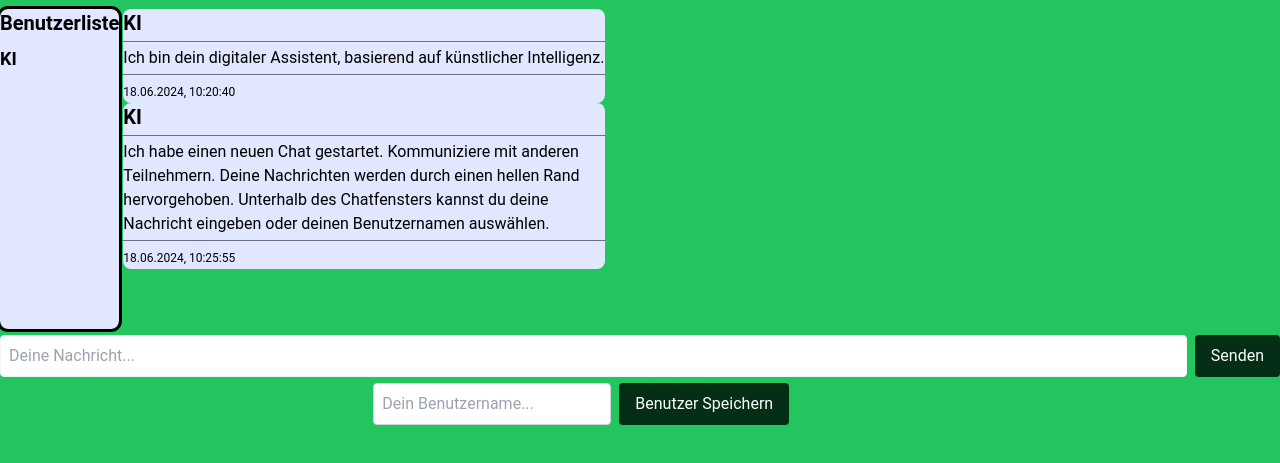
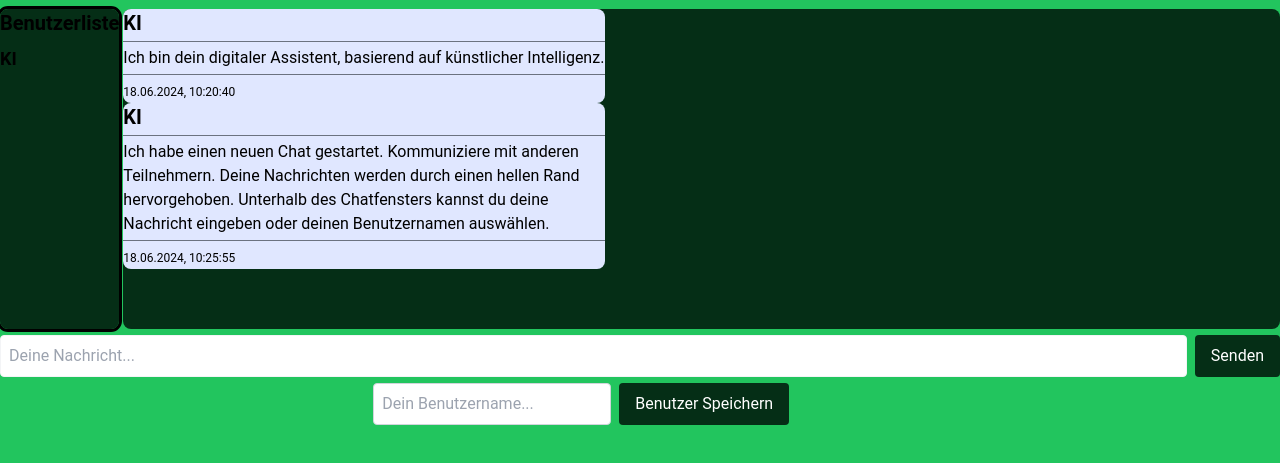
Before and after one commit to Miralem-Ba/321-Chat-Applikation, a website: page client/index.html in a window 1280 px wide. Shown: the part 215-678 px from the top of the page. Drawn offline with nearby package versions, Linux system fonts and the light colour scheme.

Commit message:
color changed

```diff
--- a/client/index.html
+++ b/client/index.html
@@ -15,7 +15,7 @@
       <h1 class="text-white text-4xl my-3 font-bold "> Ultimativer Mega Chat </h1>
 
       <div class="flex flex-row ">
-        <div id="userList" class="w-2/12h-80 bg-gradient-to-r to-blue-400 to-blue-700 rounded-lg bg-indigo-100 rounded-lg outline mr-1">
+        <div id="userList" class="w-2/12h-80 bg-gradient-to-r bg-green-950 rounded-lg  rounded-lg outline mr-1">
             <h2 class="text-xl font-bold mb-2" id="h2UserList">Benutzerliste</h2>
             <div id="users">
                 <div class="user-item rounded-lg">
@@ -24,7 +24,7 @@
             </div>
         </div>
 
-        <div id="chatwindow" class="w-full h-80 bg-gradient-to-r to-blue-400 to-blue-700 rounded-lg">
+        <div id="chatwindow" class="w-full h-80 bg-gradient-to-r bg-green-950 rounded-lg">
 
           <div id="chatbox" class="w-5/12 h-fit bg-indigo-100 rounded-lg">
               <span class="text-xl font-bold">KI</span>
```
